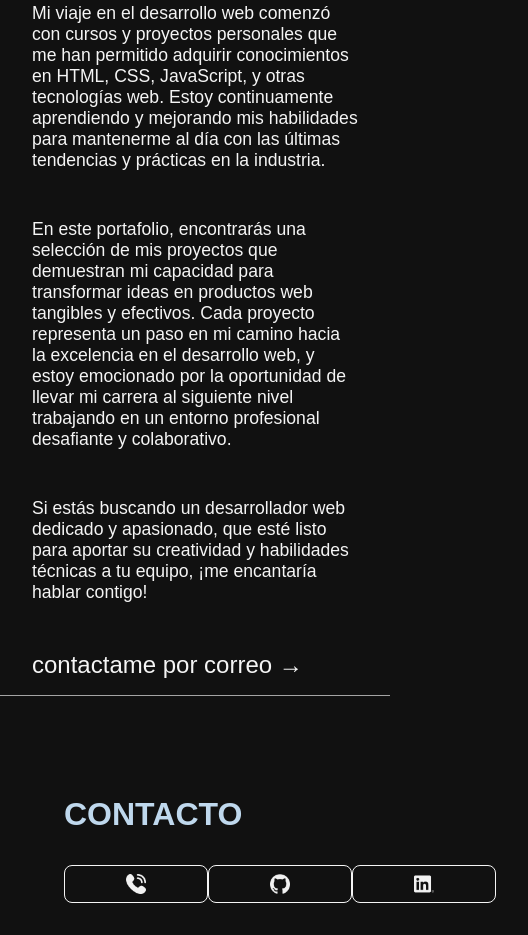
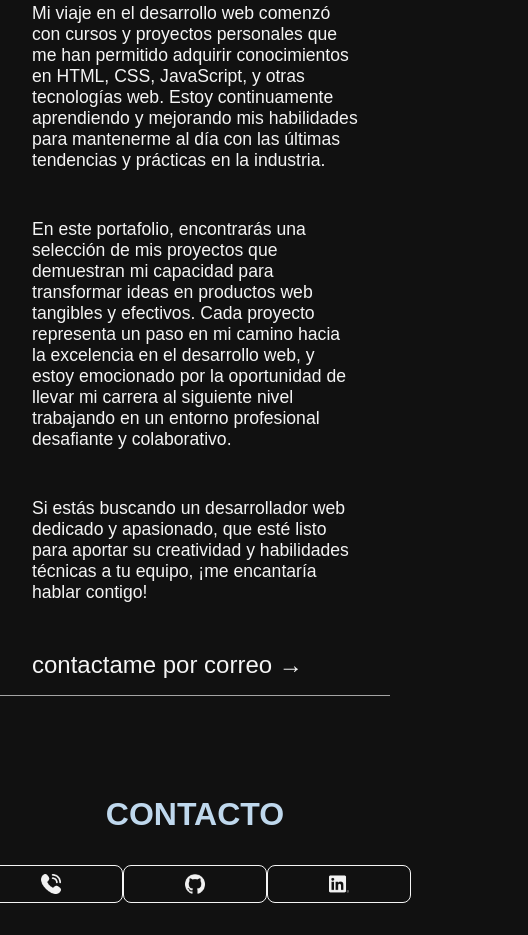
Before and after one commit to IgnacioP46/Porfolio, a website built with Vite: page index.html in a window 390 px wide. Shown: the part 812-1747 px from the top of the page, 528 px wide, since content can reach past the window. Built offline with nearby package versions, Linux system fonts and the light colour scheme; files whose address does not match are found by name.

Commit message:
Footer.css

```diff
--- a/components/Footer/Footer.css
+++ b/components/Footer/Footer.css
@@ -72,6 +72,10 @@ button img {
 }
 
 @media (max-width: 770px) {
+  footer {
+    display: flex;
+    justify-content: center;
+  }
   button span {
     display: none;
   }
```
